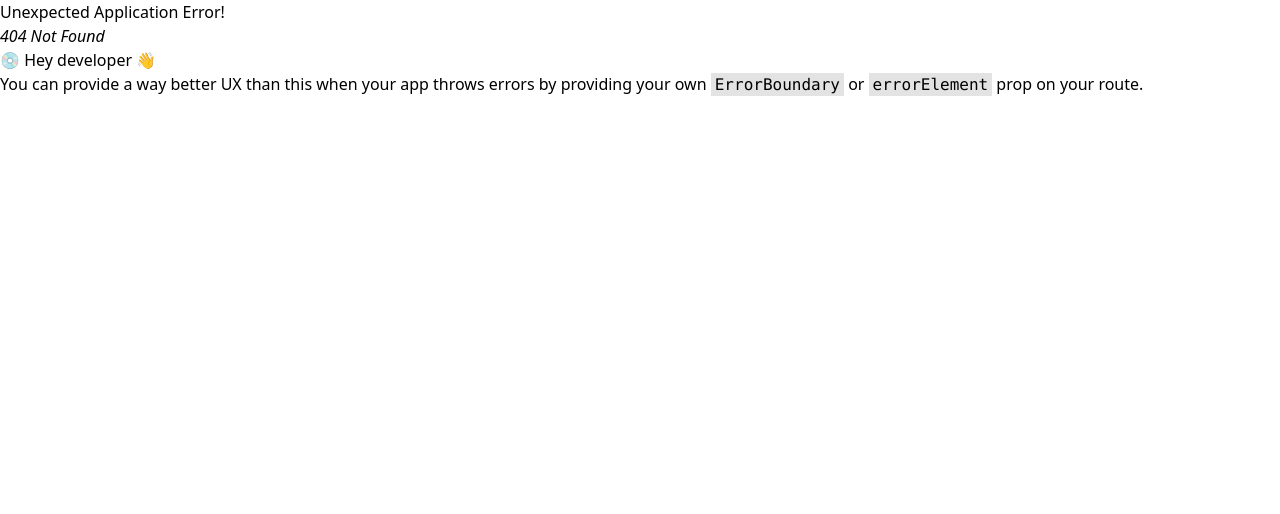
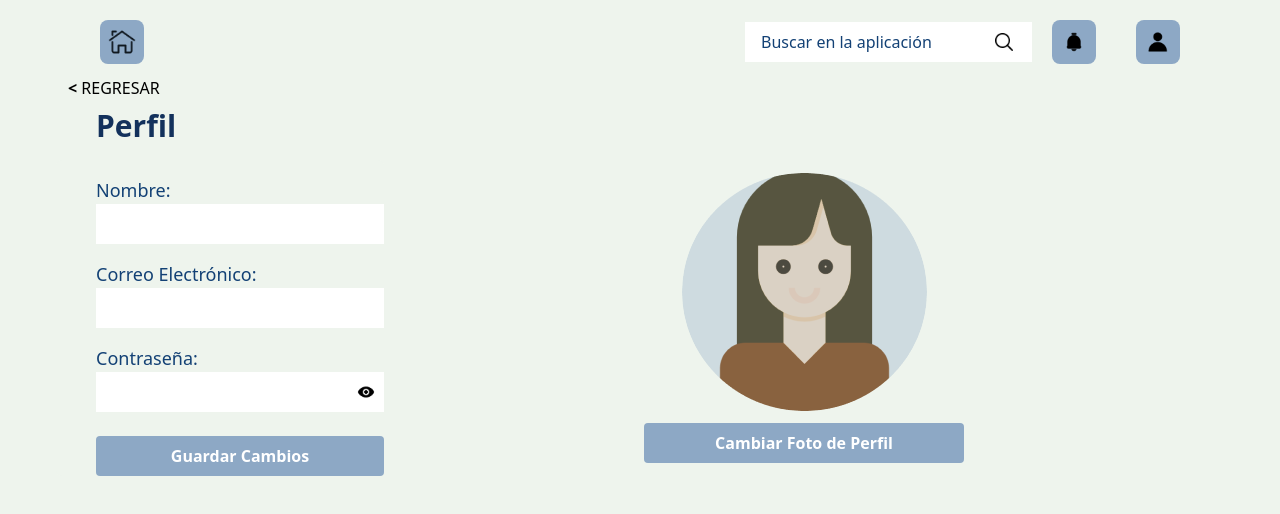
Before and after one commit to ppeguero/protracker-front, a React (Vite) app: page /Profile-Details in a window 1280 px wide. Before the commit this address had no page. Shown: the top 514 px of the page. Built offline with nearby package versions, Linux system fonts and the light colour scheme.

Commit message:
ProfileDetails

```diff
--- a/src/main.jsx
+++ b/src/main.jsx
@@ -6,6 +6,7 @@ import RequestResource from './pages/team-member/RequestResource.jsx'
 import ProjectManagerHome from './pages/proyect-manager/ProjectManagerHome.jsx'
 import DeliveredTaskDetails from './pages/proyect-manager/DeliveredTaskDetails.jsx'
 import TaskDetails from './pages/team-member/TaskDetails.jsx'
+import ProfileDetails from './pages/ProfileDetails.jsx'
 
 import './index.css'
 
@@ -20,7 +21,8 @@ const router = createBrowserRouter([
   {path: "/request-resource", element: <RequestResource/>},
   {path: "/project-manager-home", element: <ProjectManagerHome/>},
   {path: "/delivered-task-details", element: <DeliveredTaskDetails/>},
-  {path: "/task-details", element: <TaskDetails/>}
+  {path: "/task-details", element: <TaskDetails/>},
+  {path: "/Profile-Details", element: <ProfileDetails/>}
 ])
 
 ReactDOM.createRoot(document.getElementById('root')).render(
--- a/src/pages/ProfileDetails.jsx
+++ b/src/pages/ProfileDetails.jsx
@@ -0,0 +1,72 @@
+import React from 'react';
+import Header from '../components/Header';
+import Pipa from '../assets/images/pipa-img.png'
+import ShowPassword from '../assets/icons/ShowPassword.png'
+
+function ProfileDetails() {
+    const handleSubmit = (e) => {
+        e.preventDefault();
+        // Aquí puedes agregar la lógica para guardar los cambios
+    };
+
+    return (
+        <div className="h-screen container bg-[#EEF4ED] w-full">
+            <Header />
+            <div className="flex flex-col w-full h-auto bg-[#EEF4ED] md:flex-row">
+                <div className='flex flex-col user-info mx-5 md:mx-10'>
+                    <div className='md:mx-10'>
+                        <p className='text-black -mt-2 -ml-3'><strong>{"<"}</strong> REGRESAR</p>
+                    </div>
+                    <div className='flex flex-col md:flex-row justify-between items-center md:mx-14'>
+                        <div>
+                            <h1 className="text-[#13315C] text-3xl font-extrabold md:text-left text-center mt-2">
+                                Perfil</h1>
+                        </div>
+                    </div>
+                </div>
+            </div>
+            <div className="flex flex-col md:flex-row justify-center items-center md:mx-14">
+                <div className='flex bg-[#EEF4ED] rounded-md my-4'>
+                    <form className="flex flex-col md:ml-10" onSubmit={handleSubmit}>
+                        <label className="mt-4 flex flex-col">
+                            <span className='text-[#134175] text-lg'>Nombre:</span>
+                            <input className='py-2 px-2 w-72' type="text" name="name" />
+                        </label>
+                        <label className="mt-4 flex flex-col">
+                            <span className='text-[#134175] text-lg'>Correo Electrónico:</span>
+                            <input className='py-2 px-2 w-72' type="email" name="email" />
+                        </label>
+                        <label className="mt-4 flex flex-col">
+                            <span className='text-[#134175] text-lg'>Contraseña:</span>
+                            <div className="relative"> {/* Contenedor relativo para el texto y el input */}
+                                <input className='py-2 px-2 w-72' type="password" name="password" />
+                                <img src={ShowPassword} alt="Mostrar Contraseña" className="absolute right-0 top-1/2 transform -translate-y-1/2 mr-2 w-5 h-auto" />
+                            </div>
+                        </label>
+                        <button className="mt-6 bg-[#8DA8C5] hover:bg-[#7a91ab] text-white font-semibold py-2 px-4 rounded">
+                            Guardar Cambios
+                        </button>
+                    </form>
+
+
+
+                </div>
+                <div className="flex flex-col items-center md:ml-auto">
+                    <img
+                        className="mt-5 md:mt-0 w-42 h-42 rounded-full mx-96"
+                        src={Pipa}
+                        alt="Avatar de Pipa"
+                    />
+
+                    <button className="mt-3 bg-[#8DA8C5] hover:bg-[#7a91ab] w-80 text-white font-semibold py-2 px-4 rounded">
+                        Cambiar Foto de Perfil
+                    </button>
+                </div>
+            </div>
+
+
+        </div>
+    );
+}
+
+export default ProfileDetails;
```
Also changed, not shown: src/assets/icons/showpassword.png (added).
